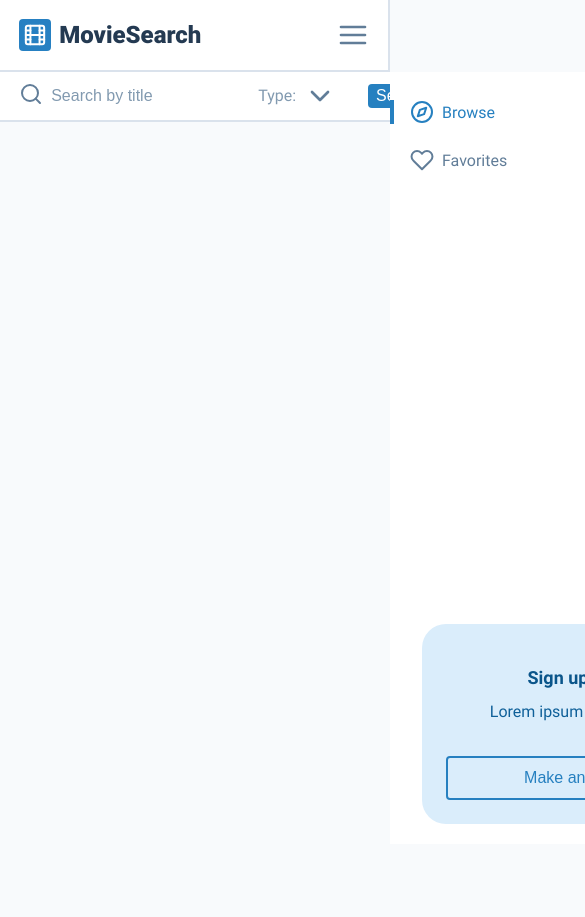
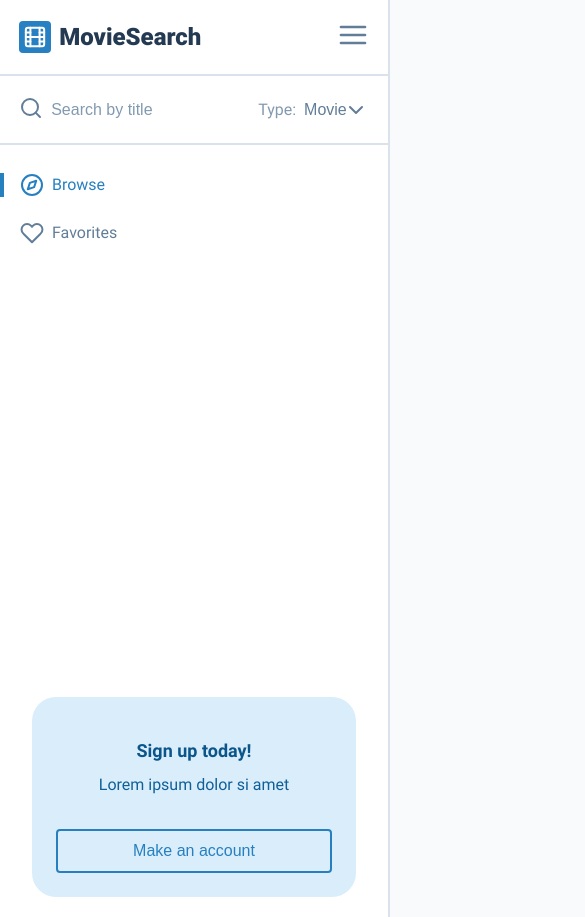
Before and after one commit to paul-blackwell/movie-search, a React (Create React App) app: page / in a window 390 px wide. Shown: the top 917 px of the page, 585 px wide, since content can reach past the window. Before the commit the page ends 844 px from the top, so only its background shows below. Built offline with nearby package versions, Linux system fonts and the light colour scheme.

Commit message:
Started work on fixing some of the mobile css bugs for the Nav and search

```diff
--- a/src/components/atoms/select/select.jsx
+++ b/src/components/atoms/select/select.jsx
@@ -13,7 +13,6 @@ const Select = ({ value, handleChange, options }) => (
         </option>
       ))}
     </select>
-    <FiChevronDown className={styles["select__icon"]} />
   </div>
 );
 
--- a/src/components/atoms/select/select.module.scss
+++ b/src/components/atoms/select/select.module.scss
@@ -11,7 +11,9 @@
     color: var(--blue-gray-500);
     width: 100%;
     border: 0;
-    appearance: none;
+    background: url('../../../icons/down-chevron.svg') no-repeat right;
+    -webkit-appearance: none;
+    background-position-x: 98%;
     @include text-base;
   }
 
--- a/src/components/organisms/search/search.jsx
+++ b/src/components/molecules/search/search.jsx
@@ -1,8 +1,8 @@
 import React from "react";
 import styles from "../search/search.module.scss";
 import { FiSearch } from "react-icons/fi";
-import InputWithLabel from "../../molecules/input-with-label/input-with-label";
-import SelectWithLabel from "../../molecules/select-with-label/select-with-label";
+import InputWithLabel from "../input-with-label/input-with-label";
+import SelectWithLabel from "../select-with-label/select-with-label";
 import ButtonPrimary from "../../atoms/button-primary/button-primary";
 
 const Search = () => (
--- /dev/null
+++ b/src/components/molecules/search/search.module.scss
@@ -0,0 +1,26 @@
+@import "../../../styles/abstracts/mixins";
+
+.search {
+  display: flex;
+  background-color: var(--white);
+  border-bottom: 0.125rem solid var(--blue-gray-100);
+  padding: 1.2rem;
+
+  &__icon {
+    width: 1.5rem;
+    height: 1.5rem;
+    stroke: var(--blue-gray-500);
+    margin-right: 0.5rem;
+  }
+
+  &__button-group {
+    display: flex;
+    padding: 0.75rem 0;
+    margin-left: 2rem;
+    display: none;
+
+    @include respond(md) {
+      display: flex;
+    }
+  }
+}
--- a/src/components/organisms/navbar/navbar.jsx
+++ b/src/components/organisms/navbar/navbar.jsx
@@ -3,18 +3,22 @@ import { FiMenu } from "react-icons/fi";
 import styles from "../navbar/navbar.module.scss";
 import Logo from "../../molecules/logo/logo";
 import Nav from "../../molecules/nav/nav";
+import Search from "../../molecules/search/search";
 
 const Navbar = () => {
-
   return (
     <div className={styles.navbar}>
       <div className={styles["navbar__top-container"]}>
         <Logo />
-        <FiMenu className={styles["navbar__menu-icon"]} onClick={() => console.log('I was clicked')} />
+        <div className={styles["navbar__menu-icon-container"]}>
+          <FiMenu className={styles["navbar__menu-icon"]} />
+        </div>
       </div>
-      <div className={`${styles["navbar__bottom-container"]}`}>
+      {/* <div className={`${styles["navbar__bottom-container"]} ${styles["navbar__bottom-container--hide"]}`}>
         <Nav />
-      </div>
+      </div> */}
+      <Search />
+      <Nav />
     </div>
   );
 };
--- a/src/components/organisms/navbar/navbar.module.scss
+++ b/src/components/organisms/navbar/navbar.module.scss
@@ -17,28 +17,30 @@
     padding: 1.2rem;
     border-bottom: 0.125rem solid var(--blue-gray-100);
 
-
     @include respond(md) {
       border-bottom: 0;
     }
   }
 
-  &__menu-icon {
-    fill: var(--blue-gray-500);
+  &__menu-icon-container {
     margin-left: auto;
-    height: 2rem;
-    width: 2rem;
-
     @include respond(md) {
       display: none;
     }
   }
 
+  &__menu-icon {
+    fill: var(--blue-gray-500);
+    height: 2rem;
+    width: 2rem;
+  }
+
   &__bottom-container {
-    width: 100vw;
+    //width: 100vw;
+    display: none;
     background-color: var(--white);
     position: absolute;
-    transform: translateX(100vw);
+    transform: translateX(62.5rem);
     pointer-events: none;
 
     @include respond(md) {
@@ -49,7 +51,7 @@
   }
 
   &__bottom-container--show {
-    animation: sideIn 0.5s forwards;
+    //animation: slideIn 0.5s forwards;
     pointer-events: unset;
 
     @include respond(md) {
@@ -59,10 +61,10 @@
   }
 
   &__bottom-container--hide {
-    animation: sideOut 0.5s forwards;
+    //animation: slideOut 0.5s forwards;
 
     @include respond(md) {
-      transform: translateX(0);
+      //transform: translateX(0);
       animation: unset;
     }
   }
--- a/src/components/organisms/search/search.module.scss
+++ /dev/null
@@ -1,19 +0,0 @@
-.search {
-    display: flex;
-    background-color: var(--white);
-    border-bottom: 0.125rem solid var(--blue-gray-100);
-    padding: 0 1.2rem;
-
-    &__icon {
-        width: 1.5rem;
-        height: 1.5rem;
-        stroke: var(--blue-gray-500);
-        margin-right: 0.5rem;
-    }
-
-    &__button-group {
-      display: flex;
-      padding: 0.75rem 0;
-      margin-left: 2rem;
-    }
-}
--- a/src/components/templates/layout/layout.jsx
+++ b/src/components/templates/layout/layout.jsx
@@ -2,12 +2,10 @@ import React from "react";
 import PropTypes from "prop-types";
 import styles from "../layout/layout.module.scss";
 import Navbar from "../../organisms/navbar/navbar";
-import Search from "../../organisms/search/search";
 
 const Layout = ({ children }) => (
   <div className={styles.layout}>
     <Navbar />
-    <Search />
     <main className={styles['layout__main']}>{children}</main>
   </div>
 );
--- a/src/styles/base/_animations.scss
+++ b/src/styles/base/_animations.scss
@@ -1,4 +1,4 @@
-@keyframes sideIn {
+@keyframes slideIn {
     0% {
       transform: translateX(100vw);
     }
@@ -13,7 +13,7 @@
     }
 }
 
-@keyframes sideOut {
+@keyframes slideOut {
     0% {
       transform: translateX(0);
     }
@@ -24,6 +24,6 @@
 
     100% {
       opacity: 1;
-      transform: translateX(100vw);
+      transform: translateX(100%);
     }
 }
```
Also changed, not shown: src/icons/down-chevron.svg (added).
